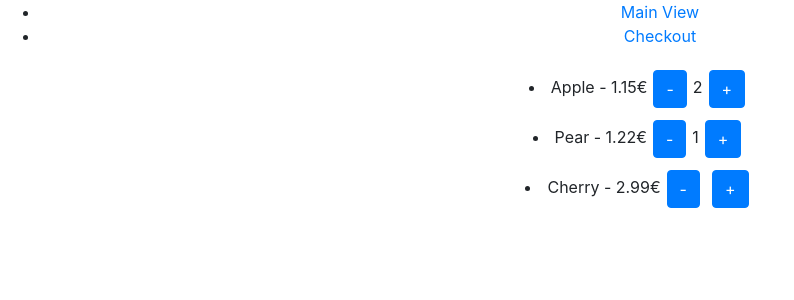
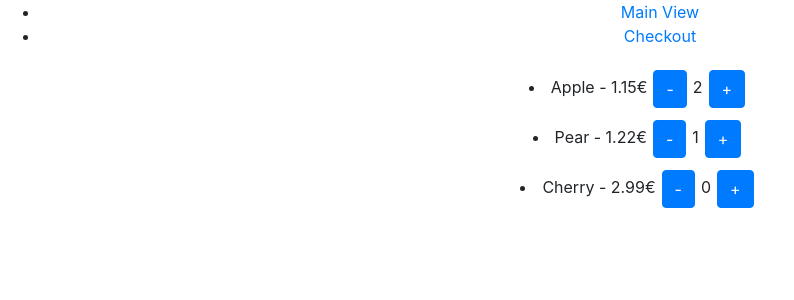
Before and after one commit to Arcany/Webapp-for-HCI-course, a React (Create React App) app: page / in a window 1280 px wide. Shown: the top 300 px of the page, without its empty margins (0-794 px from the left). Built offline with nearby package versions, Linux system fonts and the light colour scheme.

Commit message:
Fix massive bug in shopview

```diff
--- a/src/components/ShopView.tsx
+++ b/src/components/ShopView.tsx
@@ -13,7 +13,7 @@ class ShopView extends React.Component<ReduxProps, {}> {
       <li key={id}>
         {product.name} - {product.price}€
         <Button onClick={() => this.props.setCartProductQuantity(id, (product.cart?.quantity ?? 0) - 1)}>-</Button>
-        {product.cart?.quantity}
+        {product.cart?.quantity ? product.cart.quantity : 0}
         <Button onClick={() => this.props.setCartProductQuantity(id, (product.cart?.quantity ?? 0) + 1)}>+</Button>
       </li>
     );
```
